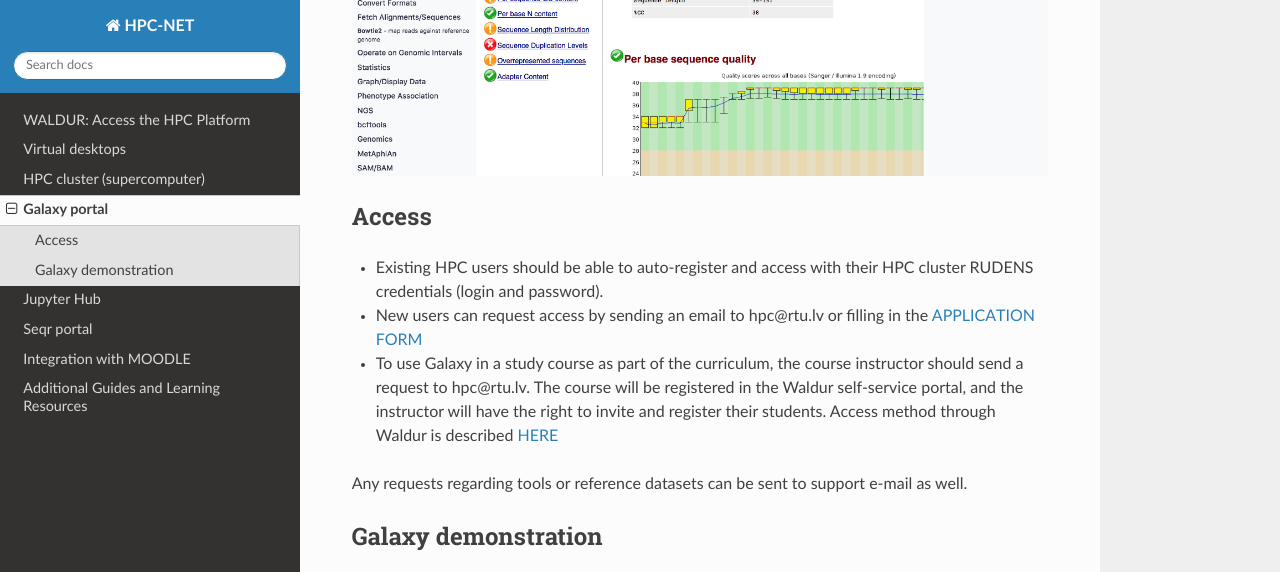
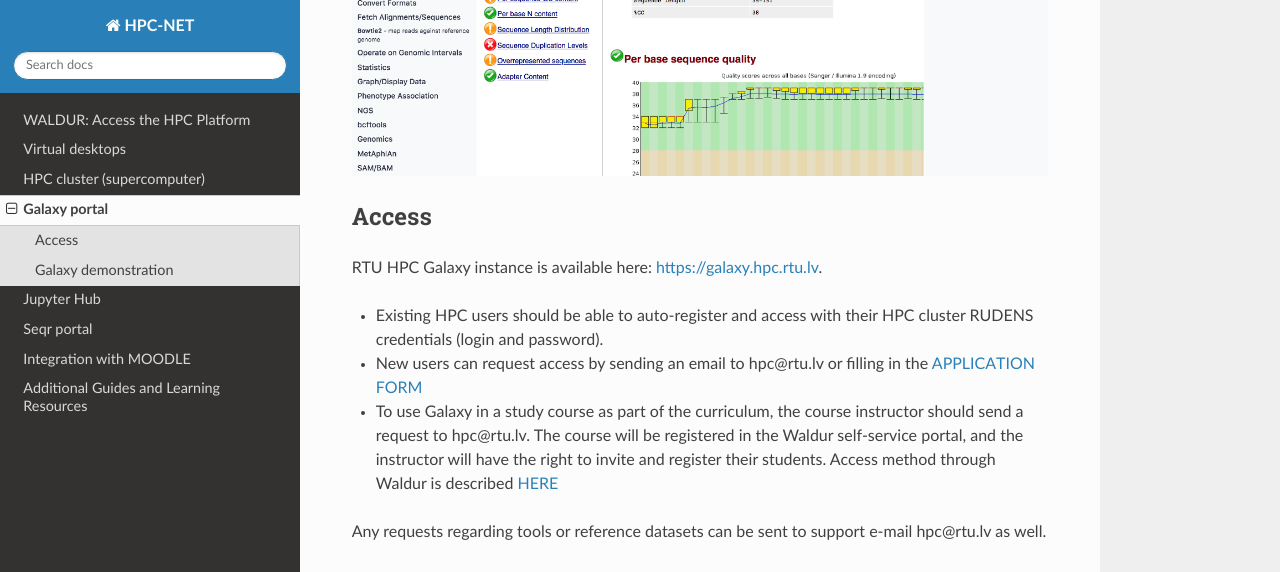
Before and after one commit to rtuhpc/hpc-platform, a Sphinx documentation site: the page built from doc/galaxy.md, in a window 1280 px wide and 900 px high, scrolled down 518 px, cut to the strip 0-572 px from the top of the window. Built offline with Sphinx 7.4.7 and the Read the Docs theme 3.1.0, drawn with Linux system fonts in a browser that asks for light colours.

Commit message:
Update galaxy.md

```diff
--- a/doc/galaxy.md
+++ b/doc/galaxy.md
@@ -5,11 +5,13 @@ The Galaxy interface is shown in the following figure. It is an example output o
 ![](./images/galaxy.png)
 
 ## Access
+RTU HPC Galaxy instance is available here: [https://galaxy.hpc.rtu.lv](https://galaxy.hpc.rtu.lv).
+
 - Existing HPC users should be able to auto-register and access with their HPC cluster RUDENS credentials (login and password).
 - New users can request access by sending an email to hpc@rtu.lv or filling in the [APPLICATION FORM](https://docs.google.com/forms/d/e/1FAIpQLSemd1JlJB2lyW0Fal6OA3MM7cmxpqh0GQt145lrzmqqIFQIeA/viewform)
 - To use Galaxy in a study course as part of the curriculum, the course instructor should send a request to hpc@rtu.lv. The course will be registered in the Waldur self-service portal, and the instructor will have the right to invite and register their students. Access method through Waldur is described [HERE](https://hpc-platforma.rtu.lv/hpc_platform.html)
 
-Any requests regarding tools or reference datasets can be sent to support e-mail as well.
+Any requests regarding tools or reference datasets can be sent to support e-mail hpc@rtu.lv as well.
 
 ## Galaxy demonstration
  <iframe src="https://slides.com/viktorszagorskis-1/rtu-hpc-90db09/embed?byline=hidden&share=hidden" width="576" height="420" title="GALAXY ON RTU HPC" scrolling="no" frameborder="0" webkitallowfullscreen mozallowfullscreen allowfullscreen></iframe>
```
